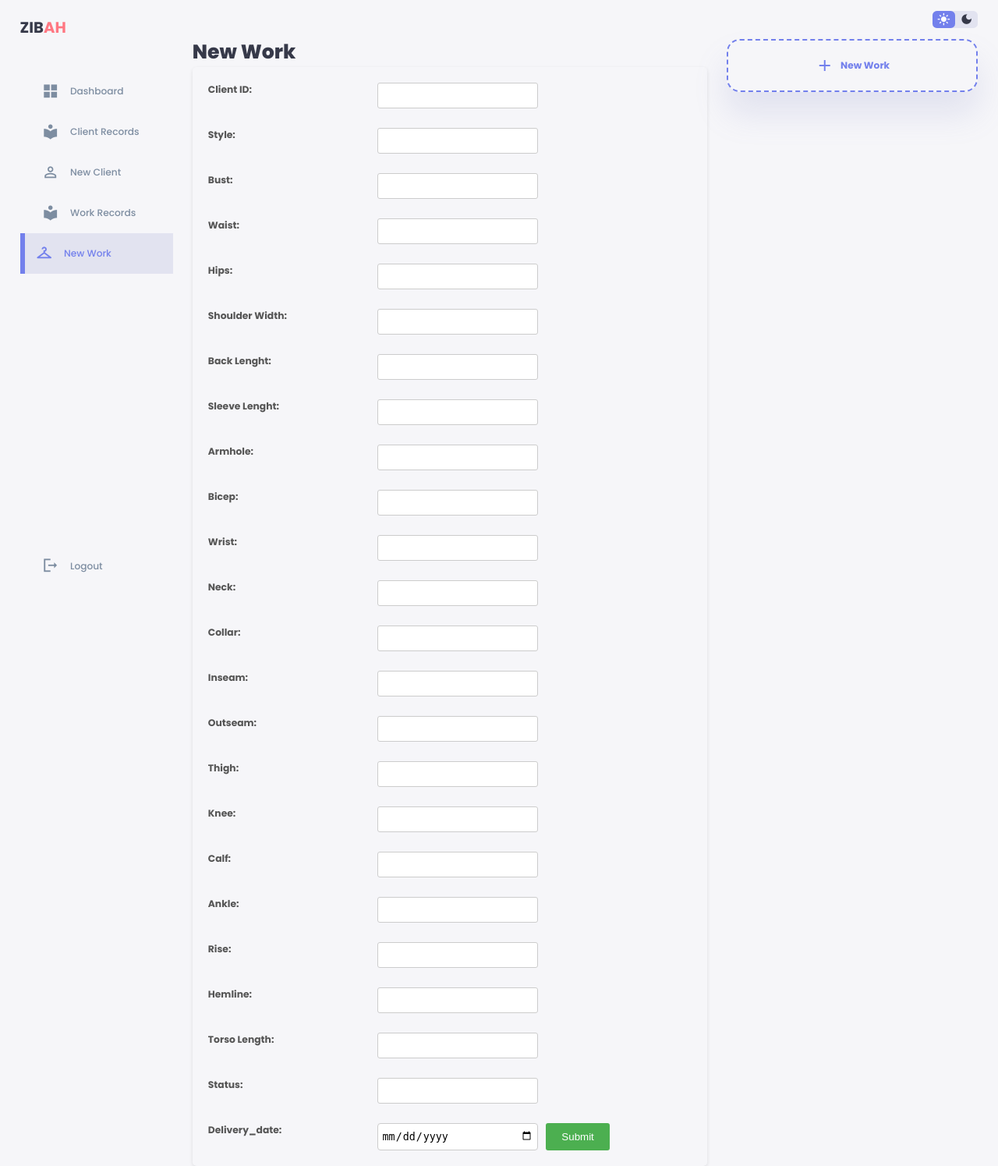
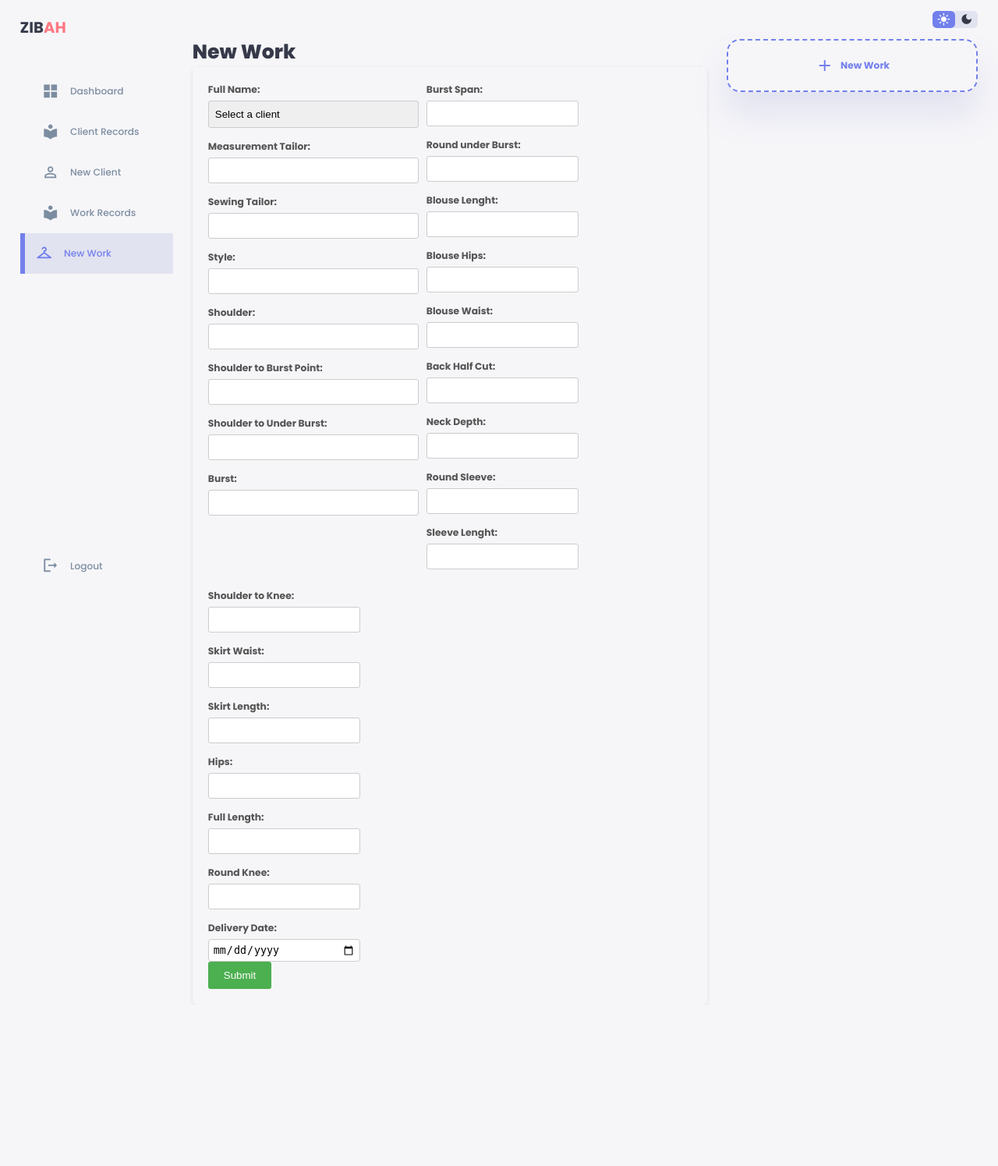
Before and after one commit to kunlex23/Fashion-App, a PHP site: page /newworkentry.html in a window 1280 px wide. Shown: the whole page at 78% size. After the commit the page ends 1288 px from the top, so only its background shows below. Run offline with PHP 8.4, Linux system fonts and the light colour scheme.

Commit message:
New Work and Client

```diff
--- a/newClient.html
+++ b/newClient.html
@@ -5,7 +5,7 @@
     <meta charset="UTF-8">
     <meta http-equiv="X-UA-Compatible" content="IE=edge">
     <meta name="viewport" content="width=device-width, initial-scale=1.0">
-    <title>Fashion</title>
+    <title>Zibah</title>
     <!-- Material app -->
     <link href="https://fonts.googleapis.com/icon?family=Material+Icons+Sharp" rel="stylesheet">
     <!-- style -->
@@ -62,6 +62,9 @@
         <label for="fullname">Full Name:</label>
         <input type="text" name="fullname" required><br>
 
+        <label for="contact">Contact Number:</label>
+        <input type="text" name="contact" required><br>
+
         <label for="address">Address:</label>
         <input type="text" name="address" required><br>
 
--- a/newWorkentry.html
+++ b/newWorkentry.html
@@ -5,7 +5,7 @@
     <meta charset="UTF-8">
     <meta http-equiv="X-UA-Compatible" content="IE=edge">
     <meta name="viewport" content="width=device-width, initial-scale=1.0">
-    <title>Fashion</title>
+    <title>Zibah</title>
     <!-- Material app -->
     <link href="https://fonts.googleapis.com/icon?family=Material+Icons+Sharp" rel="stylesheet">
     <!-- style -->
@@ -58,80 +58,108 @@
             <div class="recent-sales">
                 <h1>New Work</h1>
     <form class="three-column-form" action="/fashion-app/workData.php" method="POST">
+            <div class="tray0">
 
-        <label for="customerID">Client ID:</label>
-        <input type="text" name="customerID" required>
+                <label for="fullname">Full Name:</label>
+                <select name="fullname" required>
+                    <option value="">Select a client</option>
+                    <?php
+                    require 'config.php';
+                    $sql = "SELECT fullname, contact FROM clients_data";
+                    $result = $conn->query($sql);
 
-        <label for="Style">Style:</label>
-        <input type="text" name="Style" required><br>
+                    // Generate options for the combo box
+                    if ($result->num_rows > 0) {
+                        while ($row = $result->fetch_assoc()) {
+                            echo '<option value="' . $row["fullname"] . '">' . $row["fullname"] . ' - ' . $row["contact"] . '</option>';
+                        }
+                    }
 
-        <label for="Bust">Bust:</label>
-        <input type="text" name="Bust" required><br>
+                    ?>
+                </select>
 
-        <label for="Waist">Waist:</label>
-        <input type="text" name="Waist" required><br>
 
-        <label for="Hips">Hips:</label>
-        <input type="text" name="Hips" required><br>
 
-        <label for="Shoulder_width	">Shoulder Width:</label>
-        <input type="text" name="Shoulder_width	" required><br>
+                <label for="measurement">Measurement Tailor:</label>
+                <input type="text" name="measurement" required><br>
 
-        <label for="Back_lenght">Back Lenght:</label>
-        <input type="text" name="Back_lenght" required><br>
+                <label for="sewing">Sewing Tailor:</label>
+                <input type="text" name="sewing" required><br>
 
-        <label for="Sleeve_lenght">Sleeve Lenght:</label>
-        <input type="text" name="Sleeve_lenght" required><br>
+                <label for="style">Style:</label>
+                <input type="text" name="style" required><br>
 
-        <label for="Armhole">Armhole:</label>
-        <input type="text" name="Armhole" required><br>
+                <label for="shoulder">Shoulder:</label>
+                <input type="text" name="shoulder" required><br>
 
-        <label for="Bicep">Bicep:</label>
-        <input type="text" name="Bicep" required><br>
+                <label for="shoulder2burst">Shoulder to Burst Point:</label>
+                <input type="text" name="shoulder2burst" required><br>
 
-        <label for="Wrist">Wrist:</label>
-        <input type="text" name="Wrist" required><br>
+                <label for="shoulder2under_burst">Shoulder to Under Burst:</label>
+                <input type="text" name="shoulder2under_burst" required><br>
 
-        <label for="Neck">Neck:</label>
-        <input type="text" name="Neck" required><br>
+                <label for="burst">Burst:</label>
+                <input type="text" name="burst" required><br>
 
-        <label for="Collar">Collar:</label>
-        <input type="text" name="Collar" required><br>
+            </div>
+            <div class="tray1">
+                <label for="burst_span">Burst Span:</label>
+                <input type="text" name="burst_span" required><br>
 
-        <label for="Inseam">Inseam:</label>
-        <input type="text" name="Inseam" required><br>
+                <label for="round_uder_burst">Round under Burst:</label>
+                <input type="text" name="round_uder_burst" required><br>
 
-        <label for="Outseam">Outseam:</label>
-        <input type="text" name="Outseam" required><br>
+                <label for="blouse_lenght">Blouse Lenght:</label>
+                <input type="text" name="blouse_lenght" required><br>
 
-        <label for="Thigh">Thigh:</label>
-        <input type="text" name="Thigh" required><br>
+                <label for="blouse_hips">Blouse Hips:</label>
+                <input type="text" name="blouse_hips" required><br>
 
-        <label for="Knee">Knee:</label>
-        <input type="text" name="Knee" required><br>
+                <label for="blouse_waist">Blouse Waist:</label>
+                <input type="text" name="blouse_waist" required><br>
 
-        <label for="Calf">Calf:</label>
-        <input type="text" name="Calf" required><br>
+                <label for="back_half_cut">Back Half Cut:</label>
+                <input type="text" name="back_half_cut" required><br>
 
-        <label for="Ankle">Ankle:</label>
-        <input type="text" name="Ankle" required><br>
+                <label for="neck_depth">Neck Depth:</label>
+                <input type="text" name="neck_depth" required><br>
 
-        <label for="Rise">Rise:</label>
-        <input type="text" name="Rise" required><br>
+                <label for="round_sleeve">Round Sleeve:</label>
+                <input type="text" name="round_sleeve" required><br>
 
-        <label for="Hemline">Hemline:</label>
-        <input type="text" name="Hemline" required><br>
+                <label for="sleeve_lenght">Sleeve Lenght:</label>
+                <input type="text" name="sleeve_lenght" required><br>
 
-        <label for="Torso_length">Torso Length:</label>
-        <input type="text" name="Torso_length" required><br>
 
-        <label for="Status">Status:</label>
-        <input type="text" name="Status" required><br>
+            </div>
+            <div class="tray2">
+                <label for="shoulder2knee">Shoulder to Knee:</label>
+                <input type="text" name="shoulder2knee" required><br>
 
-        <label for="Delivery_date">Delivery_date:</label>
-        <input type="date" name="Delivery_date" required>
+                <label for="skirt_waist">Skirt Waist:</label>
+                <input type="text" name="skirt_waist" required><br>
 
-        <input type="submit" value="Submit">
+                <label for="skirt_length">Skirt Length:</label>
+                <input type="text" name="skirt_length" required><br>
+
+                <label for="hips">Hips:</label>
+                <input type="text" name="hips" required><br>
+
+                <label for="full_length">Full Length:</label>
+                <input type="text" name="full_length" required><br>
+
+                <label for="round_knee">Round Knee:</label>
+                <input type="text" name="round_knee" required><br>
+
+                <label for="delivery_date">Delivery Date:</label>
+                <input type="date" name="delivery_date" required><br>
+
+                <div class="job">
+                    <input type="submit" value="Submit">
+                </div>
+            </div>
+
+
     </form>
         </main>
         <!-- ----------END OF MAIN----------- -->
--- a/server2.php
+++ b/server2.php
@@ -3,7 +3,7 @@
                             require 'config.php';
 
                             // $sql = "SELECT SUM(totalWIP) as totalWIP FROM sales ";
-                            $sql = "SELECT SUM(StatusC) as totalWIP FROM jobs ";
+                            $sql = "SELECT SUM(Status) as totalWIP FROM jobs ";
 
                             if ($result = $conn->query($sql)) {
                               while ($row = $result->fetch_assoc()) {
```
Also changed, not shown: client_records.html (+2 -6 lines), index.html (+7 -7 lines), userData.php (+7 -2 lines), workData.php (+33 -27 lines), workRecord.html (+5 -5 lines), 1 other file.
